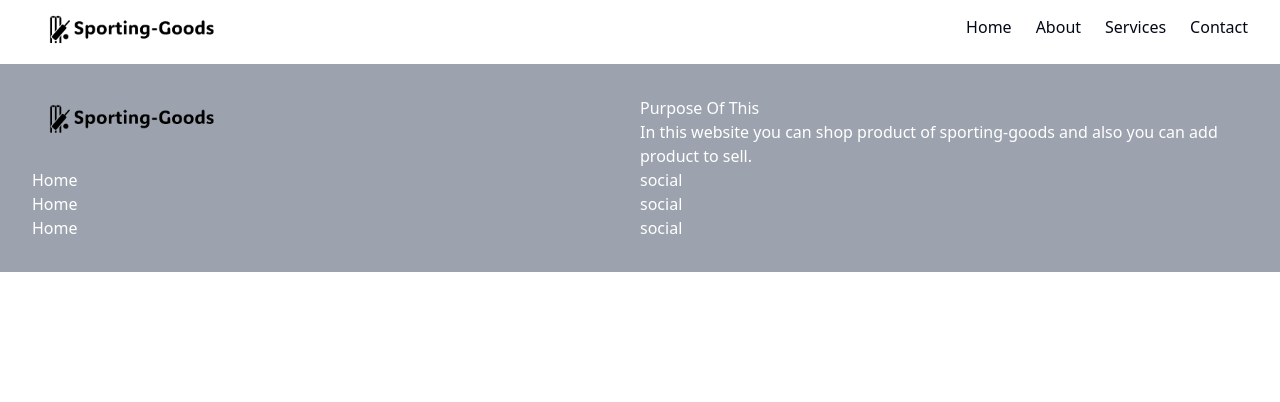
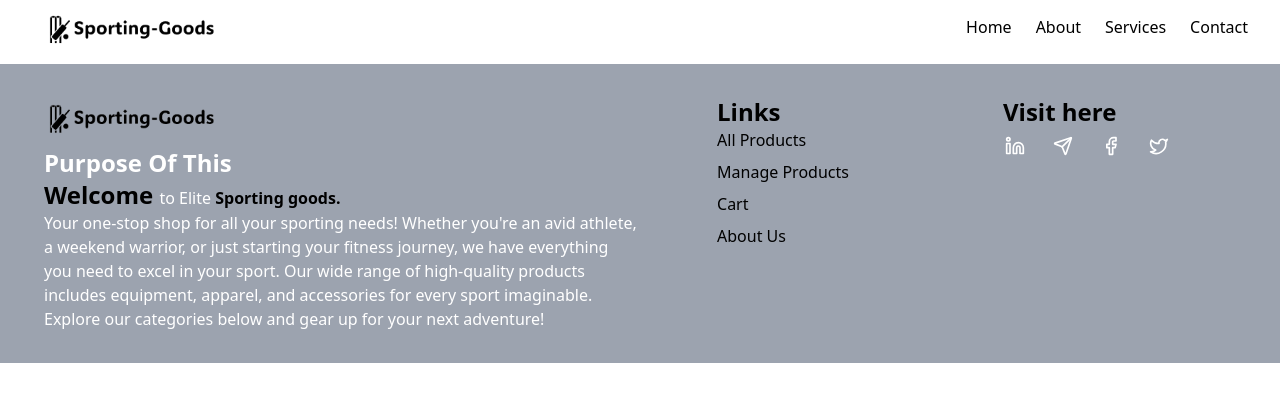
Before and after one commit to pobittra1/sporting-goods-client, a React (Vite) app: page / in a window 1280 px wide. Shown: the top 402 px of the page. Built offline with nearby package versions, Linux system fonts and the light colour scheme; no server answers.

Commit message:
fetch data from fronend to backend and responsive footer design area

```diff
--- a/index.html
+++ b/index.html
@@ -2,7 +2,7 @@
 <html lang="en">
   <head>
     <meta charset="UTF-8" />
-    <link rel="icon" type="image/svg+xml" href="/vite.svg" />
+    <link rel="icon" type="image/svg+xml" href="./src/assets/logo.png" />
     <meta name="viewport" content="width=device-width, initial-scale=1.0" />
     <title>Sporting-Goods</title>
   </head>
--- a/src/components/Footer/Footer.tsx
+++ b/src/components/Footer/Footer.tsx
@@ -1,45 +1,87 @@
+import { styles } from "@/css/styles";
 import logo from "../../assets/logo.png";
+import { Facebook, Linkedin, Send, Twitter } from "lucide-react";
 const Footer = () => {
   return (
     <footer className="bg-gray-400 text-white p-8 w-full">
-      <div className="footer-section sm:grid-cols-2 grid grid-cols-3">
-        <div className="logo-area w-[200px]">
+      <div className="footer-section flex flex-col md:flex-row justify-between">
+        <div className="w-full md:w-6/12 mb-8 md:mb-0">
+          <div className="logo-area w-full md:w-6/12">
             <a href="#">
-            <img src={logo} alt="" />
+              <img className="w-[200px]" src={logo} alt="Logo" />
             </a>
           </div>
-        <div className="footer-about-area">
-          <h2>Purpose Of This</h2>
+          <div className="footer-about-area mt-4 md:mt-0 md:ml-3">
+            <h2 className="text-2xl font-bold">Purpose Of This</h2>
             <p>
-            In this website you can shop product of sporting-goods and also you
-            can add product to sell.
+              <span className="text-black text-2xl font-semibold">
+                Welcome{" "}
+              </span>
+              to Elite{" "}
+              <span className="text-black font-semibold">Sporting goods.</span>
+              <p className="font-thin">
+                Your one-stop shop for all your sporting needs! Whether you're
+                an avid athlete, a weekend warrior, or just starting your
+                fitness journey, we have everything you need to excel in your
+                sport. Our wide range of high-quality products includes
+                equipment, apparel, and accessories for every sport imaginable.
+                Explore our categories below and gear up for your next
+                adventure!
+              </p>
             </p>
           </div>
-        <div className="page-link-area">
-          <ul>
+        </div>
+        <div className="flex flex-col md:flex-row justify-around w-full md:w-6/12">
+          <div className="page-link-area mb-8 md:mb-0">
+            <h2 className="text-black text-2xl font-bold">Links</h2>
+            <ul className="gap-2 flex flex-col">
               <li>
-              <a href="">Home</a>
+                <a className={styles.underlineAnim} href="">
+                  All Products
+                </a>
               </li>
               <li>
-              <a href="">Home</a>
+                <a className={styles.underlineAnim} href="">
+                  Manage Products
+                </a>
               </li>
               <li>
-              <a href="">Home</a>
+                <a className={styles.underlineAnim} href="">
+                  Cart
+                </a>
+              </li>
+              <li>
+                <a className={styles.underlineAnim} href="">
+                  About Us
+                </a>
               </li>
             </ul>
           </div>
           <div className="social-link-area">
-          <ul>
+            <h2 className="text-black text-2xl font-bold">Visit here</h2>
+            <ul className="flex mt-2 gap-6">
               <li>
-              <a href="">social</a>
+                <a className={styles.underlineAnim} href="">
+                  <Linkedin className="text-white pb-1" />
+                </a>
               </li>
               <li>
-              <a href="">social</a>
+                <a className={styles.underlineAnim} href="">
+                  <Send className="text-white pb-1" />
+                </a>
               </li>
               <li>
-              <a href="">social</a>
+                <a className={styles.underlineAnim} href="">
+                  <Facebook className="text-white pb-1" />
+                </a>
+              </li>
+              <li>
+                <a className={styles.underlineAnim} href="">
+                  <Twitter className="text-white pb-1" />
+                </a>
               </li>
             </ul>
+          </div>
         </div>
       </div>
     </footer>
--- a/src/components/Navbar/Navbar.tsx
+++ b/src/components/Navbar/Navbar.tsx
@@ -1,6 +1,7 @@
 import { AlignRight, X } from "lucide-react";
 import { useState } from "react";
 import logo from "../../assets/logo.png";
+import { styles } from "@/css/styles";
 
 const Navbar = () => {
   const [isOpen, setIsOpen] = useState(false);
@@ -35,28 +36,16 @@ const Navbar = () => {
             </div>
             <div className="hidden sm:block sm:ml-6 mt-2">
               <div className="flex space-x-6">
-                <a
-                  href="#"
-                  className="relative after:absolute after:left-0 after:bottom-0 after:h-0.5 after:w-full after:bg-black after:scale-x-0 after:origin-bottom-right after:transition-transform after:duration-300 hover:after:origin-bottom-left hover:after:scale-x-100"
-                >
+                <a href="#" className={`${styles.underlineAnim} `}>
                   Home
                 </a>
-                <a
-                  href="#"
-                  className="relative after:absolute after:left-0 after:bottom-0 after:h-0.5 after:w-full after:bg-black after:scale-x-0 after:origin-bottom-right after:transition-transform after:duration-300 hover:after:origin-bottom-left hover:after:scale-x-100"
-                >
+                <a href="#" className={`${styles.underlineAnim} `}>
                   About
                 </a>
-                <a
-                  href="#"
-                  className="relative after:absolute after:left-0 after:bottom-0 after:h-0.5 after:w-full after:bg-black after:scale-x-0 after:origin-bottom-right after:transition-transform after:duration-300 hover:after:origin-bottom-left hover:after:scale-x-100"
-                >
+                <a href="#" className={`${styles.underlineAnim} `}>
                   Services
                 </a>
-                <a
-                  href="#"
-                  className="relative after:absolute after:left-0 after:bottom-0 after:h-0.5 after:w-full after:bg-black after:scale-x-0 after:origin-bottom-right after:transition-transform after:duration-300 hover:after:origin-bottom-left hover:after:scale-x-100"
-                >
+                <a href="#" className={`${styles.underlineAnim} `}>
                   Contact
                 </a>
               </div>
--- /dev/null
+++ b/src/css/styles.tsx
@@ -0,0 +1,4 @@
+export const styles = {
+  underlineAnim:
+    "relative pb-1 text-black after:absolute after:left-0 after:bottom-0 after:h-0.5 after:w-full after:bg-black after:scale-x-0 after:origin-bottom-right after:transition-transform after:duration-300 hover:after:origin-bottom-left hover:after:scale-x-100",
+};
--- a/src/pages/Home.tsx
+++ b/src/pages/Home.tsx
@@ -1,11 +1,18 @@
 import Footer from "@/components/Footer/Footer";
 import Navbar from "@/components/Navbar/Navbar";
+import { useGetProductsQuery } from "@/redux/api/baseApi";
 
 function Home() {
+  const { data, isLoading } = useGetProductsQuery({});
+  if (isLoading) {
+    console.log("Loading.....");
+  }
+  console.log(data);
   return (
     <>
       <div className="mx-auto max-w-[1280px]">
         <Navbar></Navbar>
+
         <Footer></Footer>
       </div>
     </>
--- a/src/redux/api/baseApi.ts
+++ b/src/redux/api/baseApi.ts
@@ -4,10 +4,17 @@ import { createApi, fetchBaseQuery } from "@reduxjs/toolkit/query/react";
 // Define a service using a base URL and expected endpoints
 export const baseApi = createApi({
   reducerPath: "baseApi",
-  baseQuery: fetchBaseQuery({ baseUrl: "https://pokeapi.co/api/v2/" }),
-  endpoints: () => ({}),
+  baseQuery: fetchBaseQuery({ baseUrl: "http://localhost:5000/api/v1" }),
+  endpoints: (builder) => ({
+    getProducts: builder.query({
+      query: () => ({
+        method: "GET",
+        url: "/product",
+      }),
+    }),
+  }),
 });
 
 // Export hooks for usage in functional components, which are
 // auto-generated based on the defined endpoints
-export const {} = baseApi;
+export const { useGetProductsQuery } = baseApi;
```
Also changed, not shown: tailwind.config.js (+5 -5 lines), src/components/HeroSection/HeroSection.tsx (added). Lines whose indentation alone changed are shown as unchanged.
